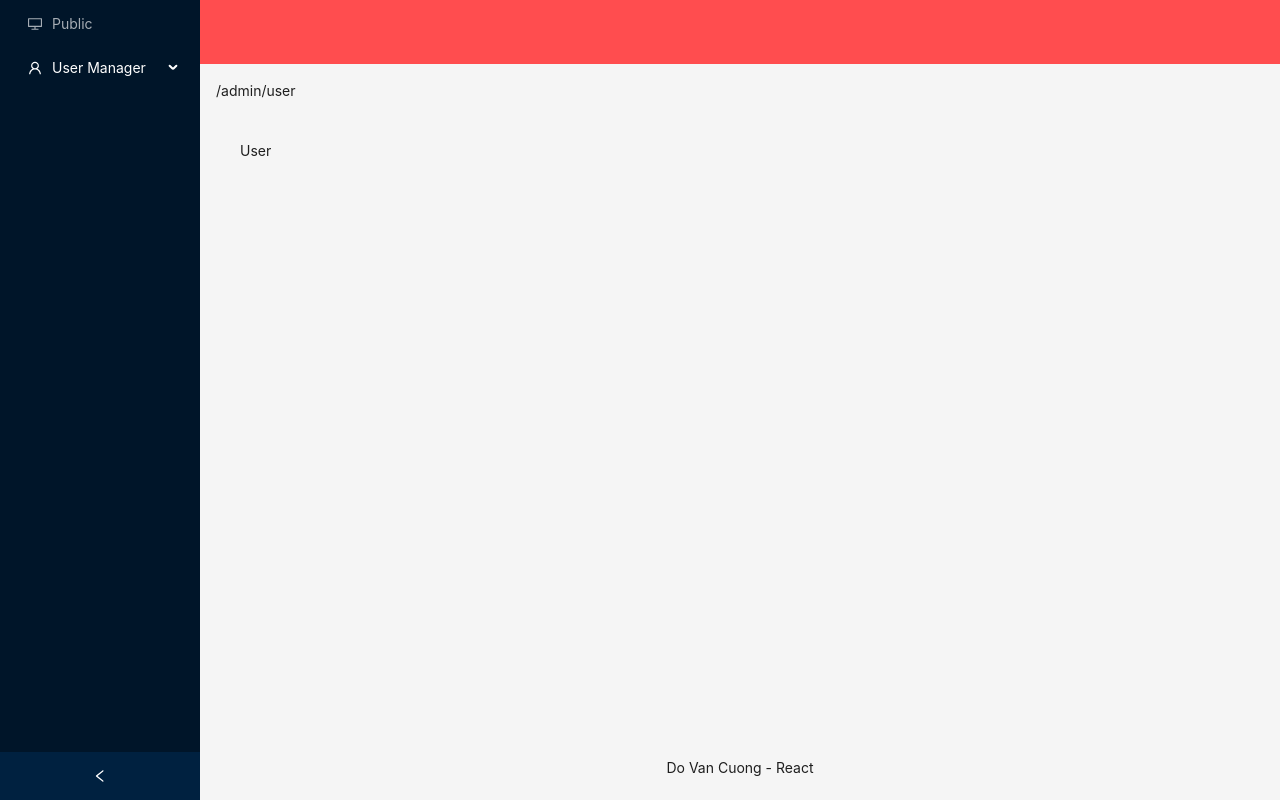
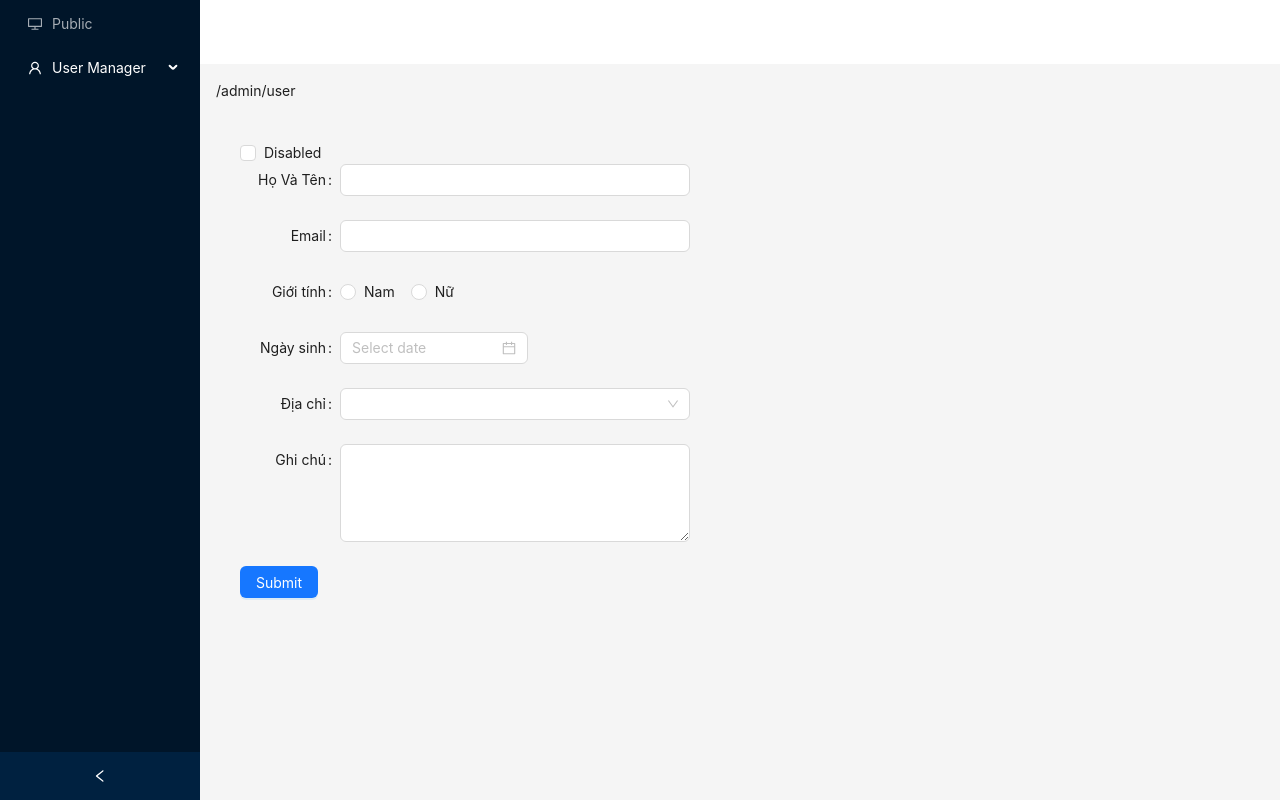
Before and after one commit to dovancuongadhp/antd-demo, a React (Vite) app: page /admin/user in a window 1280 px wide. Built offline with nearby package versions, Linux system fonts and the light colour scheme.

Commit message:
general infomation

```diff
--- /dev/null
+++ b/src/components/GeneralInformation/index.tsx
@@ -0,0 +1,66 @@
+import React, { useState } from "react";
+import { Button, Checkbox, DatePicker, Form, Input, Radio, Select } from "antd";
+
+const { RangePicker } = DatePicker;
+const { TextArea } = Input;
+
+const GeneralInfomation: React.FC = () => {
+  const [componentDisabled, setComponentDisabled] = useState<boolean>(false);
+  const onFinish = (values: any) => {
+    console.log("Success:", values);
+  };
+  const onFinishFailed = (errorInfo: any) => {
+    console.log("Failed:", errorInfo);
+  };
+  return (
+    <>
+      <Checkbox
+        checked={componentDisabled}
+        onChange={(e) => setComponentDisabled(e.target.checked)}
+      >
+        Disabled
+      </Checkbox>
+      <Form
+        labelCol={{ span: 4 }}
+        wrapperCol={{ span: 14 }}
+        layout="horizontal"
+        disabled={componentDisabled}
+        style={{ maxWidth: 600 }}
+        onFinish={onFinish}
+        onFinishFailed={onFinishFailed}
+      >
+        <Form.Item label="Họ Và Tên" name={"fullName"}>
+          <Input />
+        </Form.Item>
+        <Form.Item label="Email" name={"email"}>
+          <Input />
+        </Form.Item>
+        <Form.Item label="Giới tính" name={"sex"}>
+          <Radio.Group>
+            <Radio value="male"> Nam </Radio>
+            <Radio value="femle"> Nữ </Radio>
+          </Radio.Group>
+        </Form.Item>
+        <Form.Item label="Ngày sinh" name={"birthday"}>
+          <DatePicker />
+        </Form.Item>
+        <Form.Item label="Địa chỉ" name={"address"}>
+          <Select>
+            <Select.Option value="1">Hải Phòng</Select.Option>
+            <Select.Option value="2">Hà Nội</Select.Option>
+            <Select.Option value="3">Hồ Chí Minh</Select.Option>
+          </Select>
+        </Form.Item>
+
+        <Form.Item label="Ghi chú" name={"note"}>
+          <TextArea rows={4} />
+        </Form.Item>
+        <Button type="primary" htmlType="submit">
+          Submit
+        </Button>
+      </Form>
+    </>
+  );
+};
+
+export default GeneralInfomation;
--- a/src/components/Sidebar/SidebarAdmin.tsx
+++ b/src/components/Sidebar/SidebarAdmin.tsx
@@ -31,7 +31,6 @@ const items: MenuItem[] = [
 
 const SideBarAdmin: React.FC = () => {
   const location = useLocation();
-  console.log(location);
   const [collapsed, setCollapsed] = useState(false);
   return (
     <Sider
@@ -39,7 +38,6 @@ const SideBarAdmin: React.FC = () => {
       collapsed={collapsed}
       onCollapse={(value) => setCollapsed(value)}
     >
-      <div className="demo-logo-vertical" />
       <Menu
         theme="dark"
         defaultSelectedKeys={[`${location.pathname}`]}
--- a/src/layouts/AdminLayout.tsx
+++ b/src/layouts/AdminLayout.tsx
@@ -7,12 +7,11 @@ const { Header, Content, Footer } = Layout;
 
 const AdminLayout: React.FC = () => {
     const location = useLocation();
-    console.log(location)
   return (
     <Layout style={{ minHeight: '100vh' }}>
       <SideBarAdmin></SideBarAdmin>
       <Layout>
-        <Header style={{ padding: 0, background: "#ff4d4f" }} />
+        <Header style={{ padding: 0 , background: "#fff"}} />
         <Content style={{ margin: '0 16px' }}>
           <Breadcrumb style={{ margin: '16px 0' }}>
             <Breadcrumb.Item>{location.pathname}</Breadcrumb.Item>
@@ -21,7 +20,7 @@ const AdminLayout: React.FC = () => {
             <Outlet />
           </div>
         </Content>
-        <Footer style={{ textAlign: 'center' }}>Do Van Cuong - React</Footer>
+        {/* <Footer style={{ textAlign: 'center' }}>Do Van Cuong - React</Footer> */}
       </Layout>
     </Layout>
   );
--- a/src/pages/Admin/User/index.tsx
+++ b/src/pages/Admin/User/index.tsx
@@ -1,8 +1,11 @@
+import GeneralInfomation from '@/components/GeneralInformation'
 import React from 'react'
 
 function User() {
   return (
-    <div>User</div>
+    <div>
+      <GeneralInfomation />
+    </div>
   )
 }
 
```
Also changed, not shown: .eslintrc.cjs.
